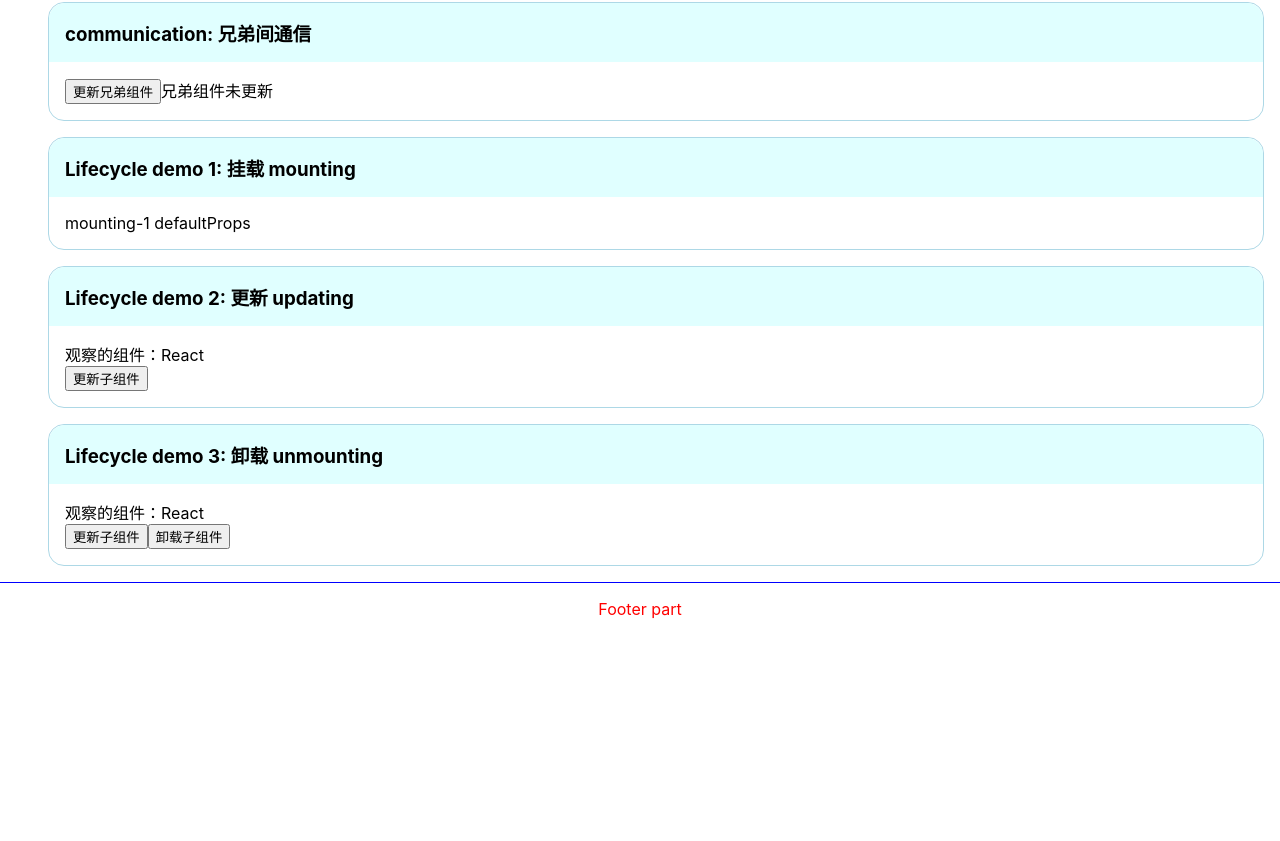
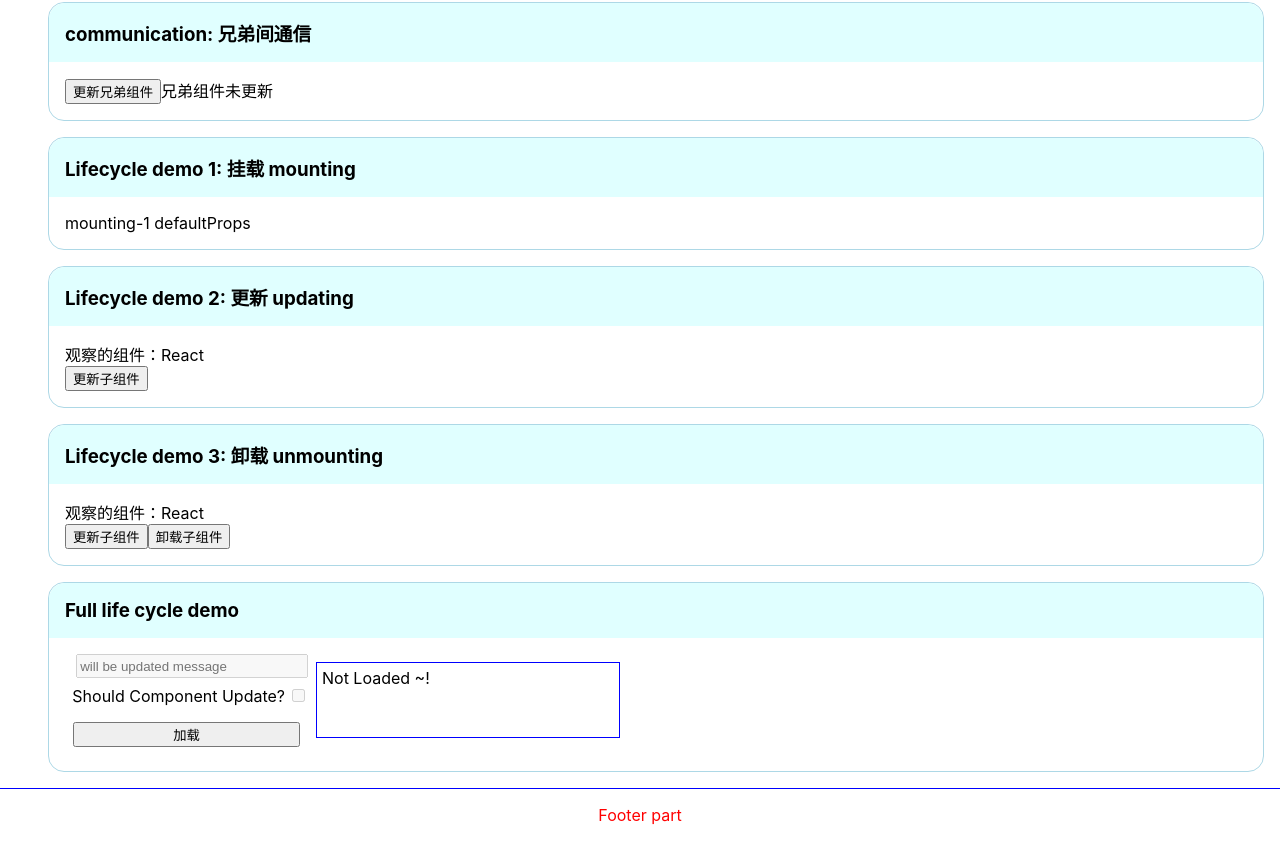
Before and after one commit to coding-camps/react-demos, a React (Create React App) app: page /app1 in a window 1280 px wide. Shown: the part 2266-3107 px from the top of the page. Before the commit the page ends 2901 px from the top, so only its background shows below. Built offline with nearby package versions, Linux system fonts and the light colour scheme.

Commit message:
feat: react life full cycle demo

```diff
--- /dev/null
+++ b/src/comps/app1/lifecycleFull.jsx
@@ -0,0 +1,127 @@
+import React from "react";
+import PropTypes from "prop-types"
+
+class Son extends React.Component {
+    // Mounting
+    static defaultProps = {
+        msg: "default-msg",
+        shouldUpdate: false,
+    };
+    static propTypes = {
+        msg: PropTypes.string,
+        shouldUpdate: PropTypes.bool,
+    };
+
+    constructor(props) {
+        super(props);
+        console.log("lifecycle: constructor()", this.props);
+    }
+
+    render() {
+        console.log("lifecycle: render()", this.props);
+        return (
+            <div style={this.props.style}>
+                {this.props.msg}
+            </div>
+        );
+    }
+
+    componentDidMount() {
+        console.log("lifecycle: componentDidMount()", this.props);
+    }
+
+    // Updating
+    shouldComponentUpdate(nextProps, nextState, nextContext) {
+        console.log("lifecycle: shouldComponentUpdate(nextProps, nextState, nextContext)", this.props);
+        return this.props.shouldUpdate;
+    }
+
+    componentDidUpdate(prevProps, prevState, snapshot) {
+        console.log("lifecycle: componentDidUpdate(prevProps, prevState, snapshot)", this.props);
+    }
+
+    // Unmounting
+    componentWillUnmount() {
+        console.log("lifecycle: componentWillUnmount()", this.props);
+    }
+}
+
+
+class Father extends React.Component {
+    constructor(props) {
+        super(props);
+        this.state = {
+            mainShow: false,
+            shouldUpdate: false,
+            // msg: "NO-MSG",
+        };
+    }
+
+    clickMainShow() {
+        console.log("clickMainShow():");
+        this.setState({
+            mainShow: !this.state.mainShow,
+        });
+    }
+
+    clickShouldUpdate() {
+        console.log("setShouldUpdate(): ", this.state.shouldUpdate);
+        this.setState({
+            shouldUpdate: !this.state.shouldUpdate,
+        });
+        console.log("setShouldUpdate(): ", this.state.shouldUpdate);
+    }
+    componentDidMount() {
+        console.log("-- componentDidMount():", this.state);
+    }
+    componentDidUpdate(prevProps, prevState, snapshot) {
+        console.log("-- componentDidUpdate(prevProps, prevState, snapshot)", this.state, {prevProps, prevState, snapshot});
+    }
+
+    inputContent(e) {
+        console.log("inputContent()");
+        this.setState({msg: e.target.value});
+    }
+
+    render() {
+        let style = {margin: "0.5rem", border: "solid 1px blue", padding: " 0.3rem", height: "4rem"};
+        return (
+            <div style={{display: "flex", flexDirection: "row",}}>
+                <div style={{
+                    display: "flex",
+                    flexDirection: "row",
+                    width: "min-content",
+                    alignItems: "baseline",
+                    justifyContent: "flex-end",
+                    flexWrap: "wrap",
+                }}>
+                    <input type={"text"} placeholder={"will be updated message"} maxLength={30}
+                           style={{width: "14rem", height: "1.1rem"}}
+                           disabled={!this.state.mainShow}
+                           onChange={this.inputContent.bind(this)}/>
+                    <span style={{width: "fit-content", margin: "0.5rem 0.2rem 0.5rem"}}>
+                        Should Component Update?
+                    </span>
+                    <input type={"checkbox"} defaultChecked={false}
+                           disabled={!this.state.mainShow}
+                           onClick={this.clickShouldUpdate.bind(this)}/>
+                    <button style={{margin: "0.5rem", width: "14.2rem"}}
+                            onClick={this.clickMainShow.bind(this)}>
+                        {this.state.mainShow ? "卸载" : "加载"}
+                    </button>
+                </div>
+                <div style={{display: "flex", flexDirection: "column", width: "20rem"}}>
+                    {
+                        this.state.mainShow
+                            ? (<Son style={style} shouldUpdate={this.state.shouldUpdate} msg={this.state.msg}/>)
+                            : (<div style={style}>Not Loaded ~!</div>)
+                    }
+                </div>
+            </div>);
+    }
+}
+
+
+export default function LifeCycleFull() {
+    return (<Father/>);
+}
--- a/src/pages/App1.jsx
+++ b/src/pages/App1.jsx
@@ -15,6 +15,7 @@ import Commz from "../comps/app1/commz";
 import LifecycleC1 from "../comps/app1/lifecycleC1";
 import LifecycleC2 from "../comps/app1/lifecycleC2";
 import LifecycleC3 from "../comps/app1/lifecycleC3";
+import LifeCycleFull from "../comps/app1/lifecycleFull";
 
 function App1() {
     return (
@@ -76,6 +77,9 @@ function App1() {
             <Testblock blockName={"Lifecycle demo 3: 卸载 unmounting"}>
                 <LifecycleC3/>
             </Testblock>
+            <Testblock blockName={"Full life cycle demo"}>
+                <LifeCycleFull/>
+            </Testblock>
         </PageLayout>
     );
 }
```
